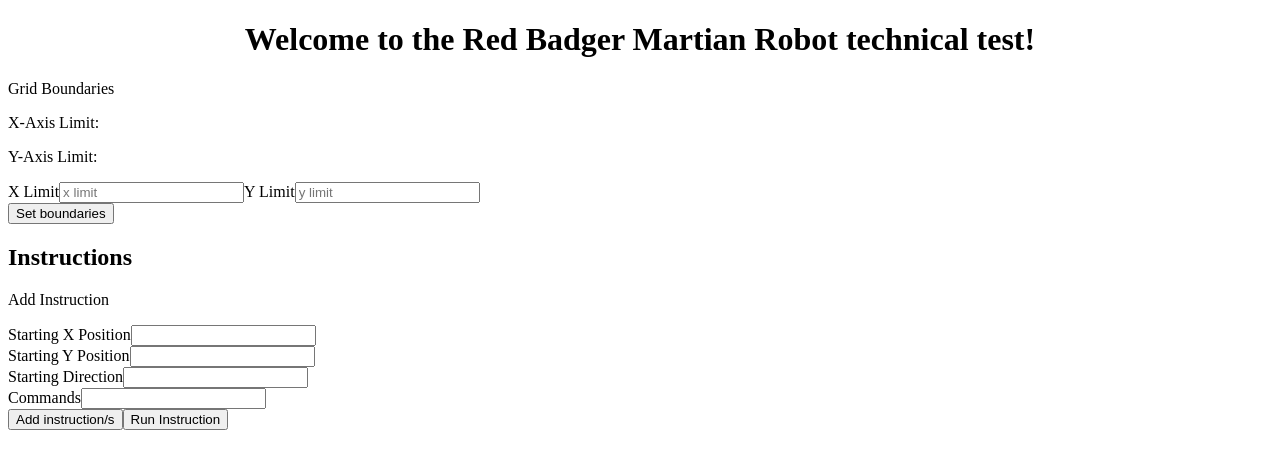
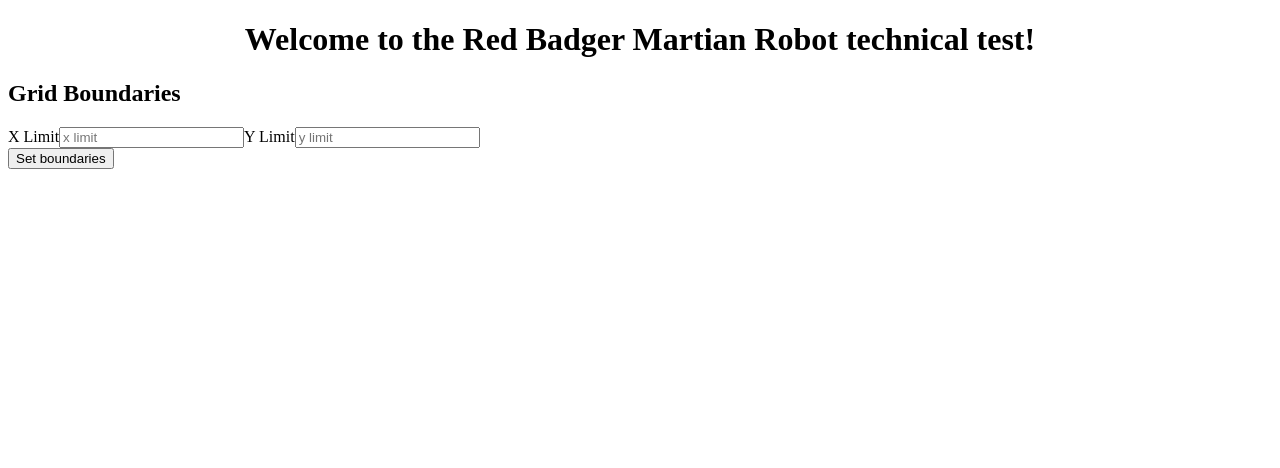
Before and after one commit to jackhardy1/martian-robots-test, an Angular app: page / in a window 1280 px wide. Shown: the top 468 px of the page. Built offline with nearby package versions, Linux system fonts and the light colour scheme.

Commit message:
improved error handling to UI

```diff
--- a/src/app/app.component.html
+++ b/src/app/app.component.html
@@ -6,33 +6,31 @@
 </div>
 
 
-<p>Grid Boundaries</p>
+<h2>Grid Boundaries</h2>
 <div *ngIf="hasBoundaries()">
   <p>X-Axis Limit: {{xLimit}}</p>
   <p>Y-Axis Limit: {{yLimit}}</p>
 </div>
 
 <label>X Limit</label>
-<input [(ngModel)]="x_limit" placeholder="x limit">
+<input [(ngModel)]="x_limit" type="number" placeholder="x limit">
 <label>Y Limit</label>
-<input [(ngModel)]="y_limit" placeholder="y limit">
+<input [(ngModel)]="y_limit" type="number" placeholder="y limit">
 
 <div class="full-width">
   <button (click)="setBoundaries(x_limit, y_limit)">Set boundaries</button>
 </div>
 
-<h2>Instructions</h2>
-
-<div>
+<div *ngIf="hasBoundaries()">
+  <h2>Instructions</h2>
   <p>Add Instruction</p>
-
   <div class="full-width">
     <label>Starting X Position</label>
-    <input type="text" [(ngModel)]="startingXPosition">
+    <input type="text" type="number" [(ngModel)]="startingXPosition">
   </div>
   <div class="full-width">
     <label>Starting Y Position</label>
-    <input type="text" [(ngModel)]="startingYPosition">
+    <input type="text" type="number" [(ngModel)]="startingYPosition">
   </div>
   <div class="full-width">
     <label>Starting Direction</label>
@@ -50,7 +48,7 @@
 
   <div class="full-width">
     <button (click)="addInstruction(startingXPosition, startingYPosition, startingDirection, commands)">Add instruction/s</button>
-    <button (click)="runInstructions()">Run Instruction</button>
+    <button [disabled]="!canRunInstructions()" (click)="runInstructions()">Run Instruction</button>
   </div>
 </div>
 
--- a/src/app/app.component.ts
+++ b/src/app/app.component.ts
@@ -10,8 +10,6 @@
 
 export class AppComponent {
 
-  title = 'app';
-
   private xLimit: number;
   private yLimit: number;
 
@@ -19,8 +17,10 @@
   public outputs: Array<string> = [];
 
   public addInstruction(startingXPosition: number, startingYPosition: number, startingDirection: string, commands: string) {
-    var robot = new Robot(startingXPosition, startingYPosition, startingDirection);
-    this.instructions.push({ robot: robot, commands: commands });
+    if (this.coordinatesAreWithinBoundaries(startingXPosition, startingYPosition) && this.directionIsValid(startingDirection) && this.commandsAreValid(commands)) {
+      var robot = new Robot(startingXPosition, startingYPosition, startingDirection);
+      this.instructions.push(new Instruction(robot, commands));
+    }
   }
 
   public runInstructions() {
@@ -106,11 +106,11 @@
     }
   }
 
-  public hasBoundaries() {
-    return this.xLimit !== null || this.yLimit !== null;
+  public hasBoundaries(): boolean{
+    return !!this.xLimit && !!this.yLimit;
   }
 
-  public setBoundaries(xLimit: number, yLimit: number) {
+  public setBoundaries(xLimit: number, yLimit: number): void {
     if (xLimit > 50 || yLimit > 50) {
       window.alert("The maximum value for this is 50");
     } else {
@@ -119,7 +119,35 @@
     }
   }
 
-  // canRunInstructions() {
-  //   return this.outputs.length > 0;
-  // }
+  canRunInstructions(): boolean {
+    let rule1 = this.hasBoundaries();
+    let rule2 = this.instructions.length > 0;
+    return rule1 && rule2;
+  }
+
+  private coordinatesAreWithinBoundaries(xCoordinate: number, yCoordinate: number): boolean {
+    if (this.xLimit && this.yLimit) {
+      if (xCoordinate > this.xLimit || yCoordinate > this.yLimit) {
+        window.alert("The coordinates should be within the boundaries");
+        return false;
+      }
+      return true;
+    }
+  }
+
+  private directionIsValid(direction: string) {
+    if (/[^NESWnesw]/.test(direction)) {
+      window.alert("Direction must be either N,E,S,W");
+      return false
+    }
+    return true;
+  }
+
+  private commandsAreValid(commands: string): boolean {
+    if (/[^lrfLRF]/.test(commands)) {
+      window.alert("Commands must either be L,R or F");
+      return false
+    }
+    return true;
+  }
 }
```
Also changed, not shown: 1 other file (tests, documents, lock files or other folders).
